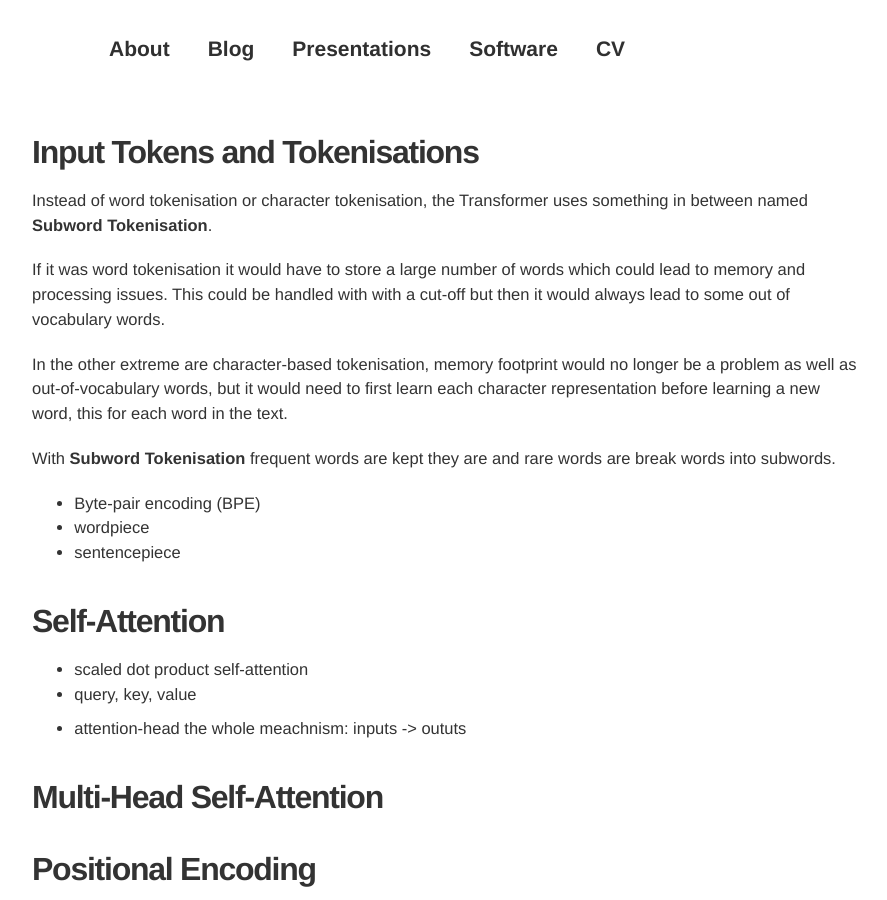
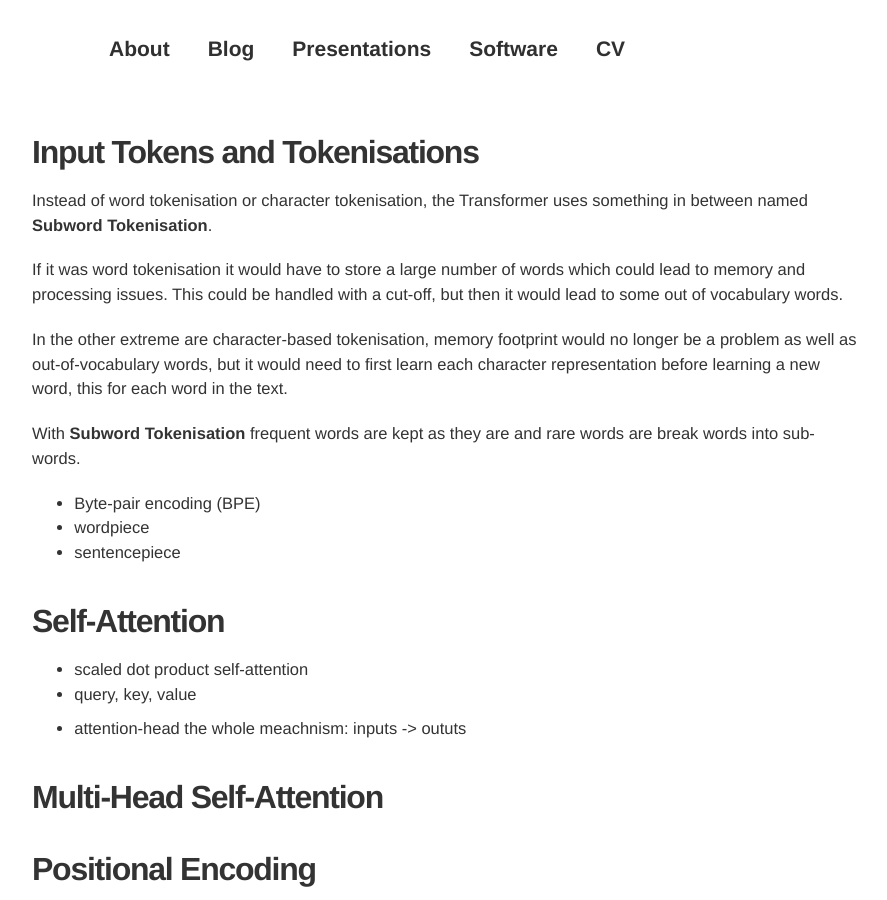
Before and after one commit to davidsbatista/davidsbatista.net, a Jekyll site: the page built from _posts/2024-02-29-Transformer.md, in a window 1280 px wide and 900 px high, scrolled down 1023 px. Shown: the whole window, without its empty margins (195-1082 px from the left). Built offline with Jekyll 4.4.1, drawn with Linux system fonts in a browser that asks for light colours; nearby versions of some CDN libraries; comment, search, counter and statistics services are not loaded.

Commit message:
updating post

```diff
--- a/_posts/2024-02-29-Transformer.md
+++ b/_posts/2024-02-29-Transformer.md
@@ -9,12 +9,18 @@
 preview_pic: /assets/images/2024-02-29-transformer_svg_arch.png
 ---
 
-The Transformer was a groundbreaking deep learning architecture which impacted NLP and other domains. I wanted to review and understand in detail the Transformer architecture which became the de-facto framework for many foundational and pre-trained models available today, used to solve a vast number of NLP tasks. This post is a review of the mechanisms that build up the Transformer: tokenisation, self-attention, multi-head attention, cross attention and how these are connected with encoder-decoder architecture.
+The Transformer was a groundbreaking deep learning architecture which impacted NLP and other domains. I wanted to review
+and understand in detail the Transformer architecture which became the de-facto framework for many foundational and
+pre-trained models available today, used to solve a vast number of NLP tasks. This post is a review of the mechanisms
+that build up the Transformer: tokenisation, self-attention, multi-head attention, cross attention and how these are
+connected with encoder-decoder architecture.
 
 
 ## __Introduction__
 
-A Transformer is a particular type of attention-based model, i.e: a self-attention model. It was initially proposed as an algorithm, within the context of Machine Translation, to overcome the limitations of recurrent neural networks, based solely on the attention mechanism and dispensing entirely recurrence and convolutions.
+A Transformer is a particular type of attention-based model, i.e: a self-attention model. It was initially proposed as
+an algorithm, within the context of Machine Translation, to overcome the limitations of recurrent neural networks, based
+solely on the attention mechanism and dispensing entirely recurrence and convolutions.
 
 <!--
 - unrolled left-to-right, essentially one direction
@@ -39,11 +45,11 @@
 
 Instead of word tokenisation or character tokenisation, the Transformer uses something in between named __Subword Tokenisation__.
 
-If it was word tokenisation it would have to store a large number of words which could lead to memory and processing issues. This could be handled with with a cut-off but then it would always lead to some out of vocabulary words.
+If it was word tokenisation it would have to store a large number of words which could lead to memory and processing issues. This could be handled with a cut-off, but then it would lead to some out of vocabulary words.
 
 In the other extreme are character-based tokenisation, memory footprint would no longer be a problem as well as out-of-vocabulary words, but it would need to first learn each character representation before learning a new word, this for each word in the text.
 
-With __Subword Tokenisation__ frequent words are kept they are and rare words are break words into subwords.
+With __Subword Tokenisation__ frequent words are kept as they are and rare words are break words into sub-words.
 
 
 
```
